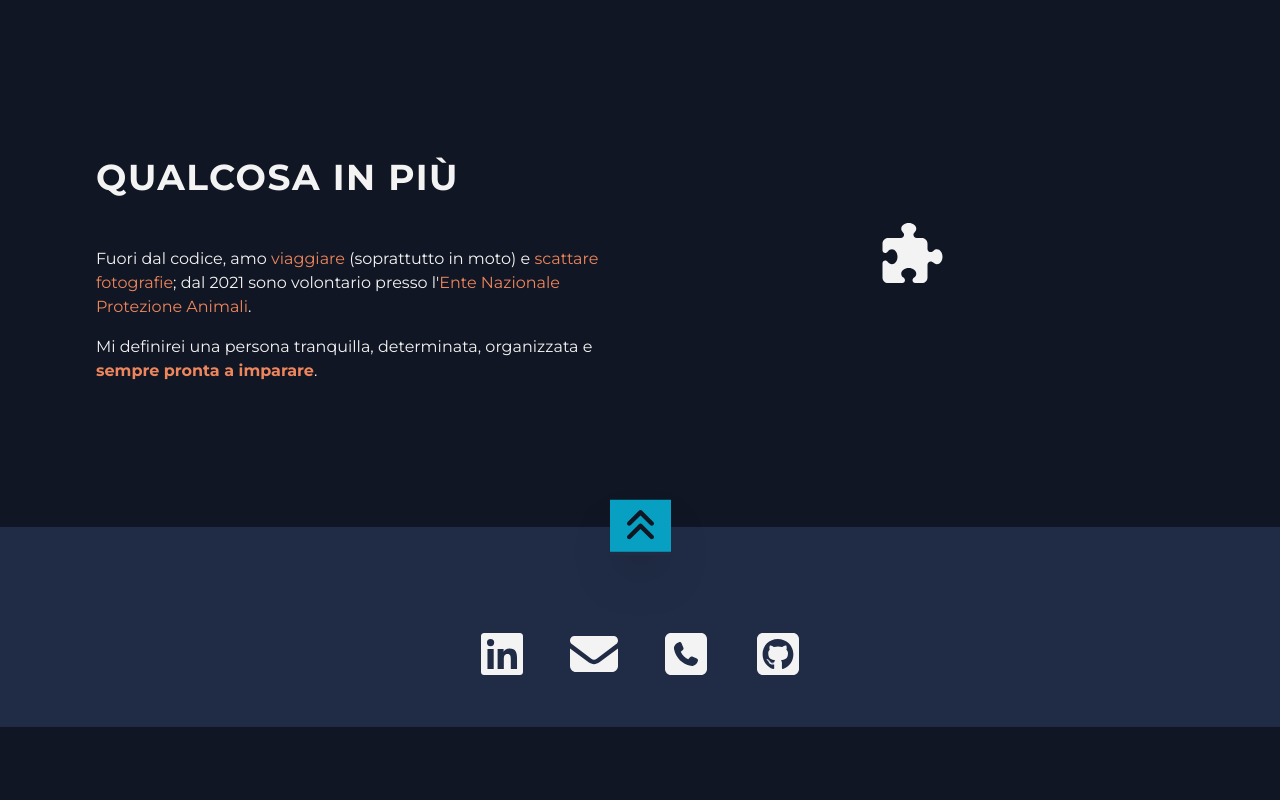
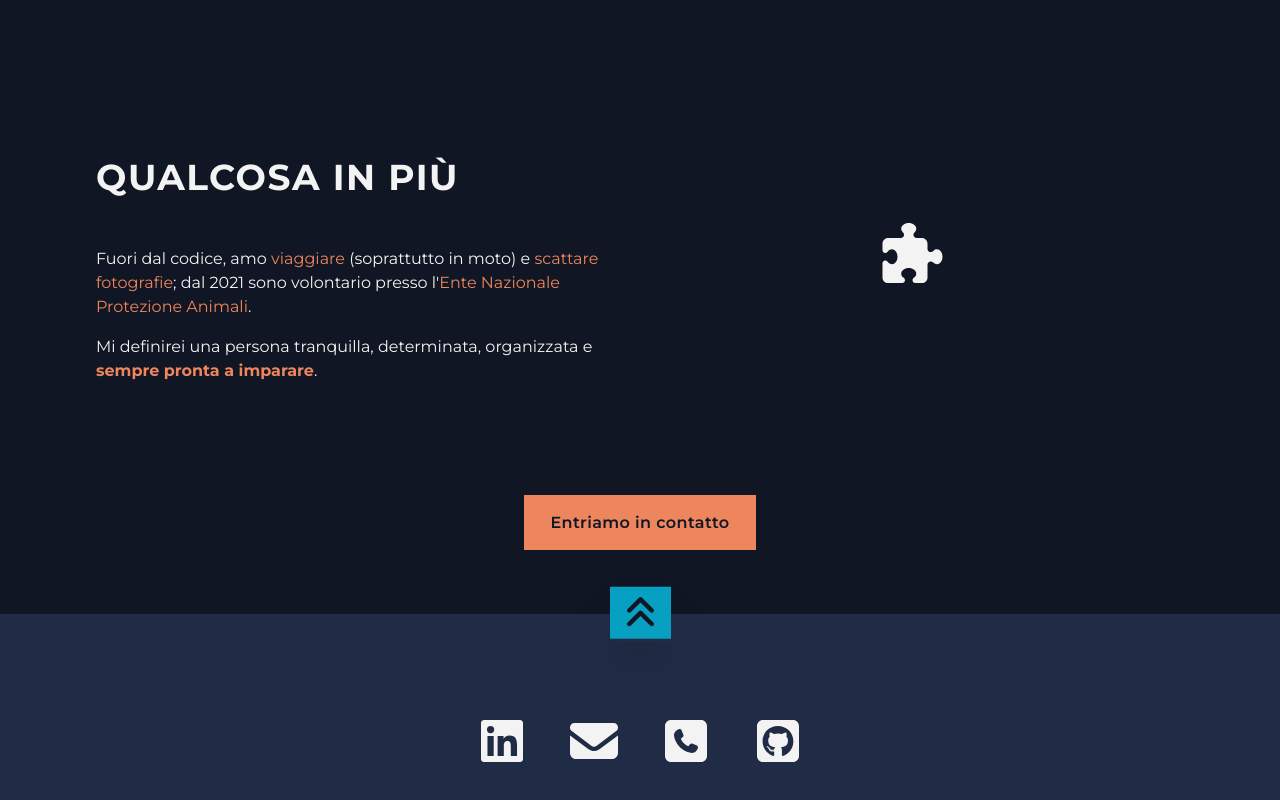
Before and after one commit to SimoL-003/my-portfolio, a React (Vite) app: page /about-me in a window 1280 px wide. Shown: the part 2298-3098 px from the top of the page. Before the commit the page ends 3025 px from the top, so only its background shows below. Built offline with nearby package versions, Linux system fonts and the light colour scheme.

Commit message:
feat: add Contact button in About and Projects pages

```diff
--- a/src/pages/About/About.jsx
+++ b/src/pages/About/About.jsx
@@ -1,3 +1,4 @@
+import { Link } from "react-router-dom";
 import { icons } from "../../assets/icons/icons";
 import AboutSection from "./AboutSection";
 import StackSection from "./Stack/StackSection";
@@ -122,6 +123,12 @@ export default function AboutPage() {
           </p>
         </AboutSection>
       </div>
+
+      <div className="text-center pt-8">
+        <Link to={"/contacts"} className="button button--primary max-md:w-full">
+          Entriamo in contatto
+        </Link>
+      </div>
     </motion.section>
   );
 }
--- a/src/pages/Projects/Projects.jsx
+++ b/src/pages/Projects/Projects.jsx
@@ -1,5 +1,6 @@
 import { motion } from "motion/react";
 import ProjectGrid from "./ProjectsGrid";
+import { Link } from "react-router-dom";
 
 export default function ProjectsPage() {
   return (
@@ -17,6 +18,12 @@ export default function ProjectsPage() {
 
       {/* PROJECT GRID */}
       <ProjectGrid />
+
+      <div className="text-center pb-16">
+        <Link to={"/contacts"} className="button button--primary max-md:w-full">
+          Entriamo in contatto
+        </Link>
+      </div>
     </motion.section>
   );
 }
```
